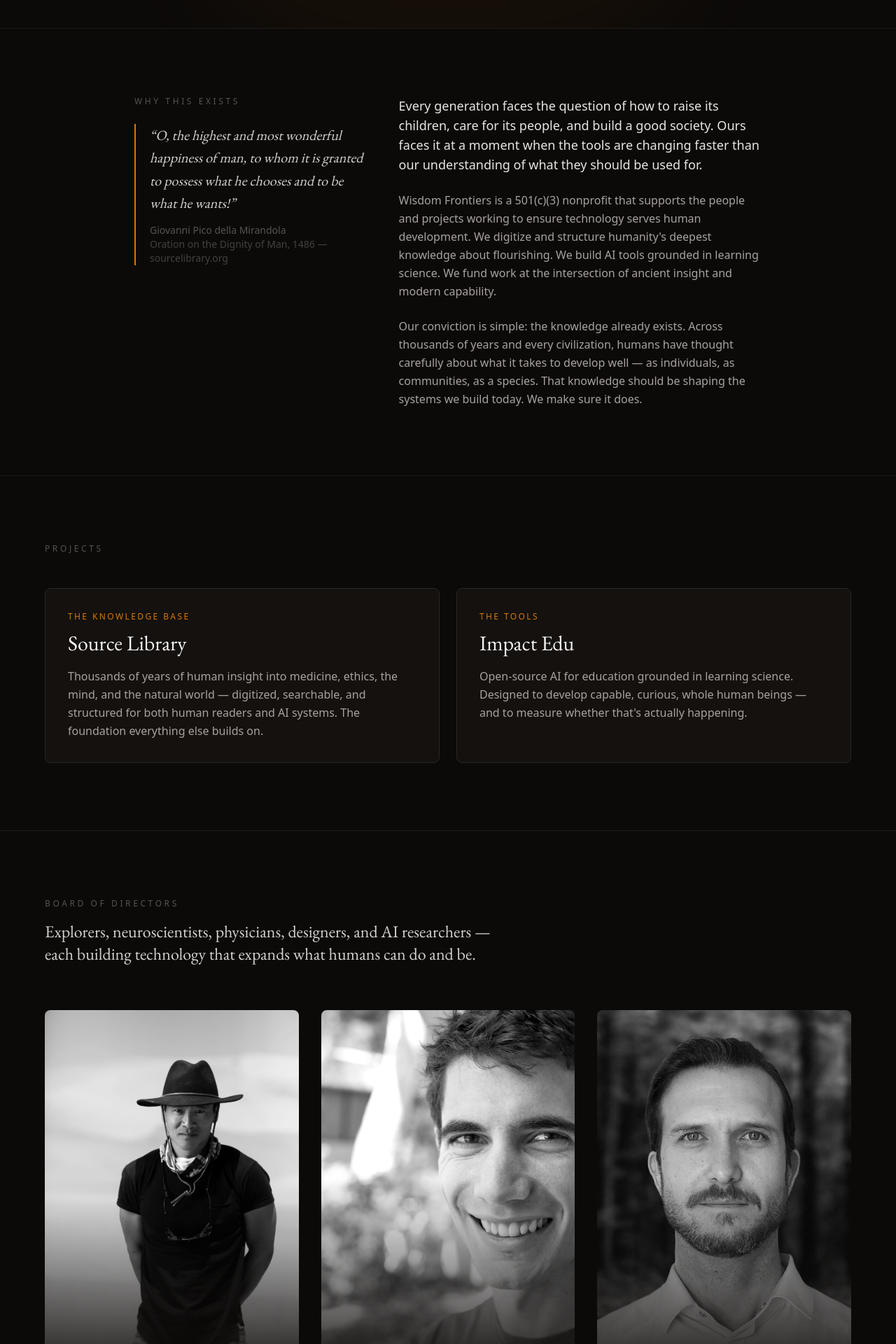
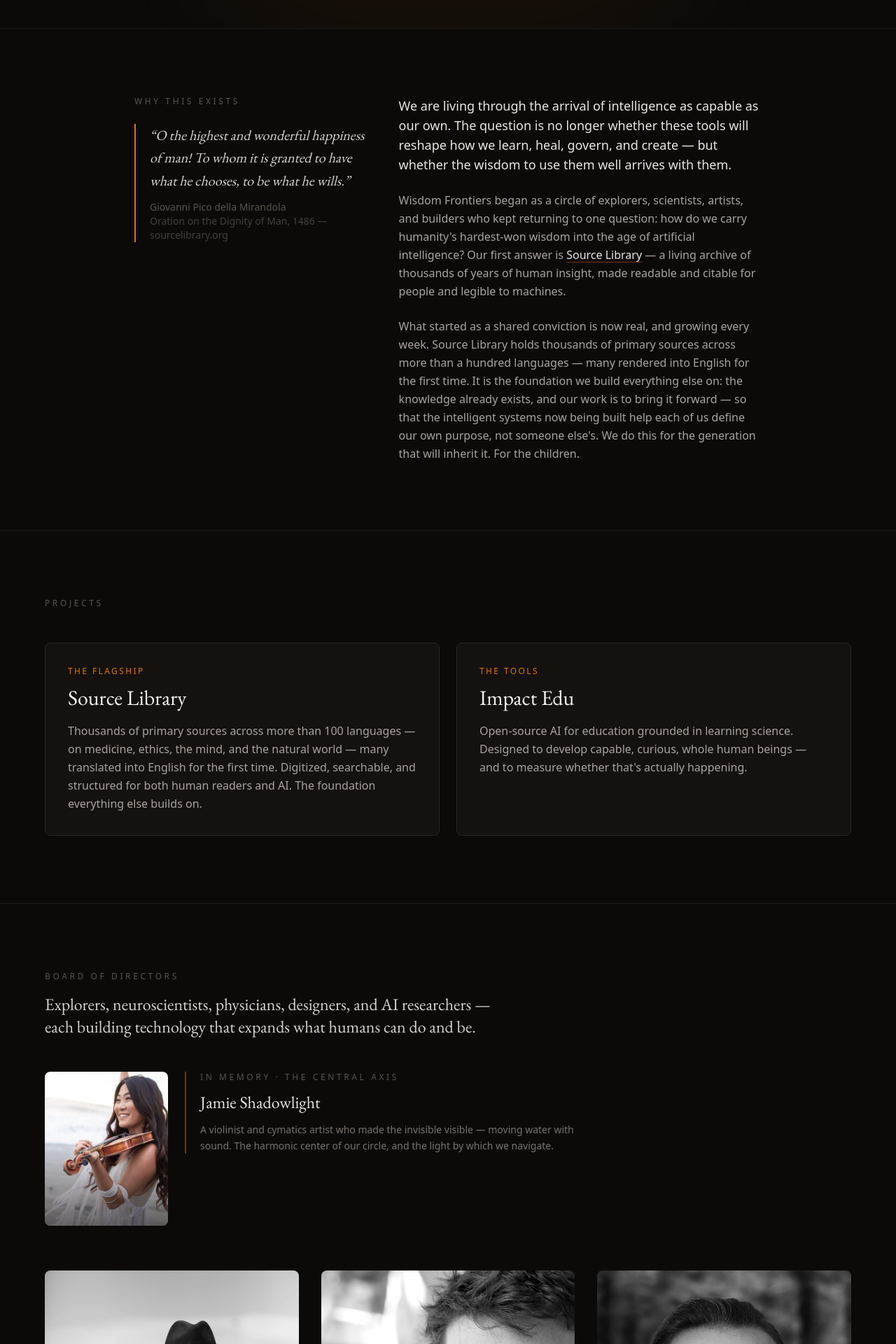
Before and after one commit to JDerekLomas/wisdomfrontiers, a Next.js app: page / in a window 1280 px wide. Shown: the part 520-2440 px from the top of the page at 70% size. Built offline with nearby package versions, Linux system fonts and the light colour scheme.

Commit message:
Refocus mission on Source Library; add Jamie Shadowlight memorial; fix Pico citation 404; nonprofit wording
Co-Authored-By: Claude Opus 4.8 (1M context) <noreply@anthropic.com>

```diff
--- a/src/app/page.tsx
+++ b/src/app/page.tsx
@@ -56,9 +56,9 @@ const projects = [
   {
     name: "Source Library",
     url: "https://sourcelibrary.org",
-    tagline: "The knowledge base",
+    tagline: "The flagship",
     description:
-      "Thousands of years of human insight into medicine, ethics, the mind, and the natural world — digitized, searchable, and structured for both human readers and AI systems. The foundation everything else builds on.",
+      "Thousands of primary sources across more than 100 languages — on medicine, ethics, the mind, and the natural world — many translated into English for the first time. Digitized, searchable, and structured for both human readers and AI. The foundation everything else builds on.",
   },
   {
     name: "Impact Edu",
@@ -110,9 +110,9 @@ export default function Home() {
             <span className="text-amber-500">humanistic future.</span>
           </h1>
           <p className="text-lg sm:text-xl leading-relaxed text-stone-400 max-w-2xl">
-            Wisdom Frontiers builds open knowledge infrastructure and AI tools
-            for human development — grounded in the deepest traditions of
-            understanding what it means to flourish.
+            Wisdom Frontiers builds open knowledge and AI tools for human
+            flourishing in the age of artificial intelligence — drawing on the
+            deepest traditions of what it means to live well.
           </p>
         </div>
       </section>
@@ -126,15 +126,15 @@ export default function Home() {
                 Why This Exists
               </p>
               <a
-                href="https://sourcelibrary.org/q/BejYYaJPyv8qBuoAqAs"
+                href="https://sourcelibrary.org/q/BejoAexWSSxTh76zhkm"
                 target="_blank"
                 rel="noopener noreferrer"
                 className="block border-l-2 border-amber-600 pl-5 hover:border-amber-400 transition-colors group"
               >
                 <blockquote className="font-[family-name:var(--font-garamond)] text-xl text-stone-300 italic leading-relaxed group-hover:text-stone-200 transition-colors">
-                  &ldquo;O, the highest and most wonderful happiness of man,
-                  to whom it is granted to possess what he chooses and to be
-                  what he wants!&rdquo;
+                  &ldquo;O the highest and wonderful happiness of man! To whom
+                  it is granted to have what he chooses, to be what he
+                  wills.&rdquo;
                 </blockquote>
                 <cite className="block mt-3 text-sm text-stone-600 not-italic group-hover:text-amber-600 transition-colors">
                   Giovanni Pico della Mirandola
@@ -147,25 +147,36 @@ export default function Home() {
             </div>
             <div className="md:col-span-3 space-y-6 text-stone-400 leading-relaxed">
               <p className="text-stone-200 text-lg">
-                Every generation faces the question of how to raise its children,
-                care for its people, and build a good society. Ours faces it at
-                a moment when the tools are changing faster than our understanding
-                of what they should be used for.
+                We are living through the arrival of intelligence as capable as
+                our own. The question is no longer whether these tools will
+                reshape how we learn, heal, govern, and create — but whether the
+                wisdom to use them well arrives with them.
               </p>
               <p>
-                Wisdom Frontiers is a 501(c)(3) nonprofit that supports the
-                people and projects working to ensure technology serves human
-                development. We digitize and structure humanity&apos;s deepest
-                knowledge about flourishing. We build AI tools grounded in
-                learning science. We fund work at the intersection of ancient
-                insight and modern capability.
+                Wisdom Frontiers began as a circle of explorers, scientists,
+                artists, and builders who kept returning to one question: how do
+                we carry humanity&apos;s hardest-won wisdom into the age of
+                artificial intelligence? Our first answer is{" "}
+                <a
+                  href="https://sourcelibrary.org"
+                  target="_blank"
+                  rel="noopener noreferrer"
+                  className="text-stone-200 underline decoration-amber-700/60 underline-offset-4 hover:text-amber-400 transition-colors"
+                >
+                  Source Library
+                </a>{" "}
+                — a living archive of thousands of years of human insight, made
+                readable and citable for people and legible to machines.
               </p>
               <p>
-                Our conviction is simple: the knowledge already exists. Across
-                thousands of years and every civilization, humans have thought
-                carefully about what it takes to develop well — as individuals,
-                as communities, as a species. That knowledge should be shaping
-                the systems we build today. We make sure it does.
+                What started as a shared conviction is now real, and growing
+                every week. Source Library holds thousands of primary sources
+                across more than a hundred languages — many rendered into English
+                for the first time. It is the foundation we build everything else
+                on: the knowledge already exists, and our work is to bring it
+                forward — so that the intelligent systems now being built help
+                each of us define our own purpose, not someone else&apos;s. We do
+                this for the generation that will inherit it. For the children.
               </p>
             </div>
           </div>
@@ -214,11 +225,37 @@ export default function Home() {
           <p className="text-xs font-medium uppercase tracking-[0.3em] text-stone-600 mb-4">
             Board of Directors
           </p>
-          <p className="font-[family-name:var(--font-garamond)] text-2xl text-stone-300 mb-16 max-w-2xl">
+          <p className="font-[family-name:var(--font-garamond)] text-2xl text-stone-300 mb-12 max-w-2xl">
             Explorers, neuroscientists, physicians, designers, and AI
             researchers — each building technology that expands what humans
             can do and be.
           </p>
+
+          <div className="mb-16 max-w-3xl flex flex-col sm:flex-row gap-6 items-start">
+            <div className="relative w-full sm:w-44 aspect-[4/5] flex-shrink-0 rounded-lg overflow-hidden bg-stone-900">
+              <Image
+                src="/team/jamie-shadowlight.jpg"
+                alt="Jamie Shadowlight"
+                fill
+                className="object-cover object-center"
+                sizes="(max-width: 640px) 100vw, 176px"
+              />
+              <div className="absolute inset-0 bg-gradient-to-t from-stone-950/60 via-transparent to-transparent" />
+            </div>
+            <div className="border-l-2 border-amber-700/60 pl-5">
+              <p className="text-xs font-medium uppercase tracking-[0.3em] text-stone-600 mb-3">
+                In memory &middot; The Central Axis
+              </p>
+              <h3 className="font-[family-name:var(--font-garamond)] text-2xl text-stone-200">
+                Jamie Shadowlight
+              </h3>
+              <p className="text-sm text-stone-500 mt-3 leading-relaxed">
+                A violinist and cymatics artist who made the invisible visible —
+                moving water with sound. The harmonic center of our circle, and
+                the light by which we navigate.
+              </p>
+            </div>
+          </div>
 
           <div className="grid sm:grid-cols-2 lg:grid-cols-3 gap-x-8 gap-y-14">
             {team.map((person) => (
@@ -259,7 +296,7 @@ export default function Home() {
             <span className="font-[family-name:var(--font-garamond)] text-stone-400">
               Wisdom Frontiers
             </span>{" "}
-            &middot; 501(c)(3) Nonprofit &middot; San Francisco
+            &middot; Nonprofit
           </div>
           <div className="flex gap-4 text-sm text-stone-600">
             <a
```
Also changed, not shown: public/team/jamie-shadowlight-alt.jpg (added), public/team/jamie-shadowlight.jpg (added).
